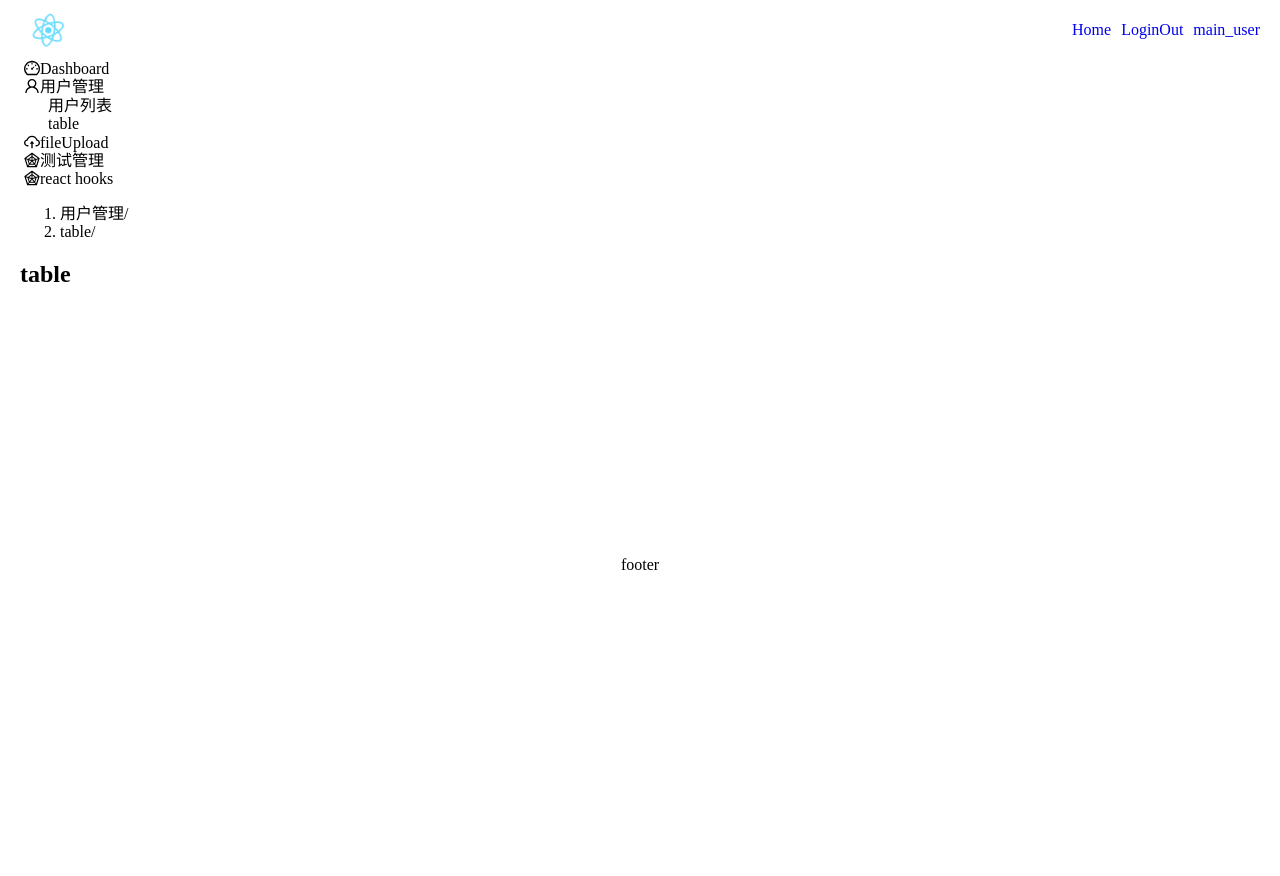
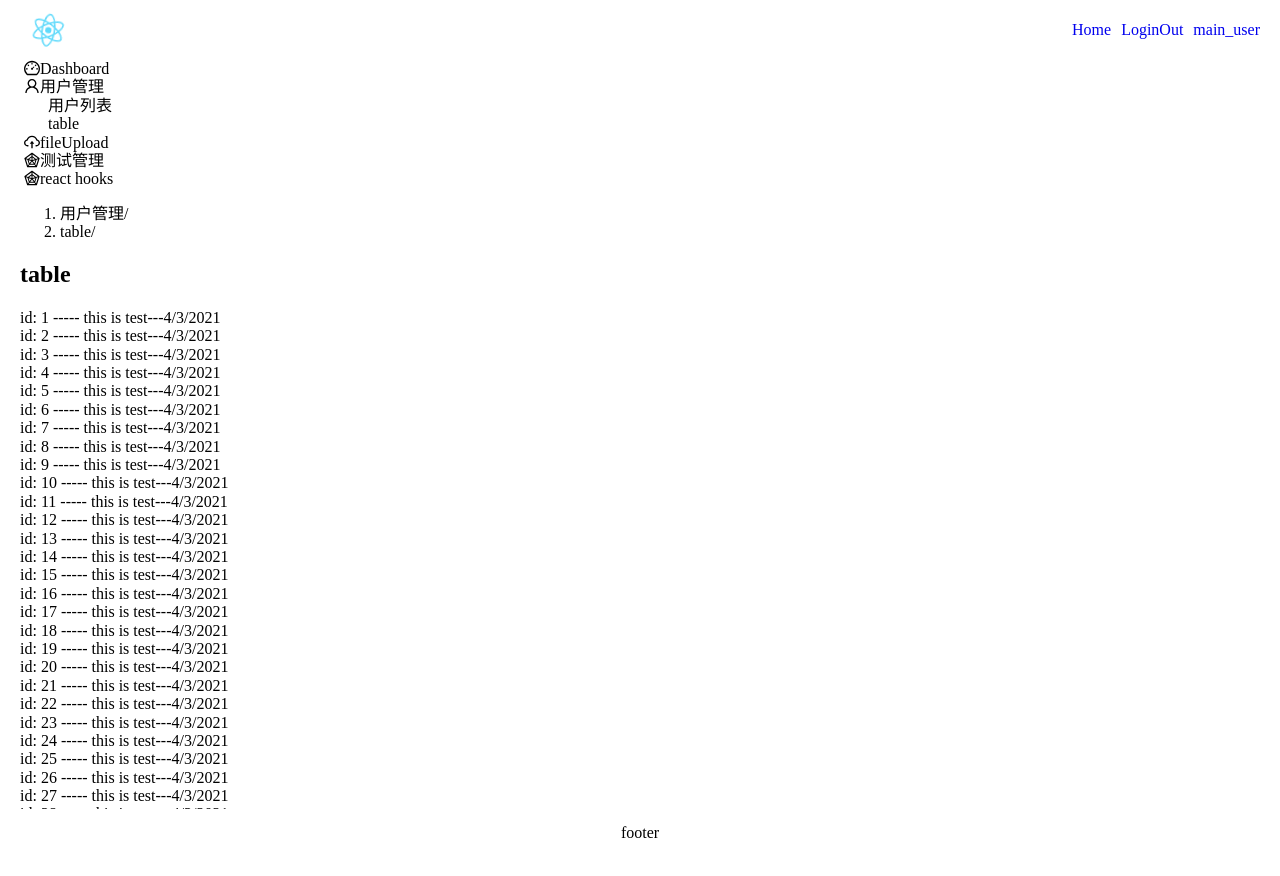
Before and after one commit to qinsong77/vite-react, a React (Vite) app: page /main/user/table in a window 1280 px wide. Shown: the top 876 px of the page. Built offline with nearby package versions, Linux system fonts and the light colour scheme; sample sign-in values are in the browser's storage.

Commit message:
feat: add demo

```diff
--- a/src/common/utils.js
+++ b/src/common/utils.js
@@ -4,3 +4,6 @@ export const formatDate = (date, template = 'YYYY-MM-DD HH:mm:ss') => {
 	if (!date) return date
 	return dayJs(date, template)
 }
+export const debounce = () => {
+
+}
--- /dev/null
+++ b/src/components/pullUpLoad.tsx
@@ -0,0 +1,38 @@
+import React, { useEffect, useRef, useState } from 'react'
+import { Simulate } from 'react-dom/test-utils'
+
+type Props = {
+    getList: () => Promise<any>,
+    addData: (any) => void,
+    children: React.ReactNode,
+    height: number,
+    distance?: number
+}
+
+export default function UsePullUpLoadMore({ height, children, getList, addData, distance = 20 }: Props) {
+    const [loading, setLoading] = useState(false)
+    const ref = useRef(null)
+    console.log('render')
+    function onscroll(e) {
+        const clientHeight = ref.current.clientHeight
+        const scrollTop = ref.current.scrollTop
+        const scrollHeight = ref.current.scrollHeight
+        if (!loading && (scrollTop + clientHeight >= (scrollHeight - distance))) {
+            setLoading(true)
+            getList()
+                .then(res => {
+                    addData(res)
+                    setLoading(false)
+                })
+        }
+    }
+
+    return (
+        <div ref={ref} style={{ height: height + 'px', overflow: 'auto' }} onScroll={onscroll}>
+            {children}
+            {
+                loading && <p style={{ color: 'red' }}>加载中</p>
+            }
+        </div>)
+
+}
--- a/src/views/main/table.tsx
+++ b/src/views/main/table.tsx
@@ -1,8 +1,46 @@
-import React from 'react'
+import React, { useState } from 'react'
+import UsePullUpLoadMore from '@components/pullUpLoad'
 
+// import UsePullUpLoadMore from '@components/pullUpLoad'
 function Table() {
+	const [data, setData ] = useState(function () {
+		const res = []
+		for(let i = 0; i < 100; i ++) {
+			res.push({
+				id: i + 1,
+				date: new Date().toLocaleDateString(),
+				text: 'this is test'
+			})
+		}
+		return res
+	})
+	function addData(data) {
+		setData(prevState => [...prevState, ...data])
+	}
+	function getList() {
+		return new Promise(resolve => {
+			const res = []
+			for(let i = 0; i < 20; i ++) {
+				res.push({
+					id: data.length + 1 + i,
+					date: new Date().toLocaleDateString(),
+					text: 'this is test'
+				})
+			}
+			setTimeout(() => {
+				resolve(res)
+			}, 2000)
+		})
+	}
 	return (
-		<h2>table</h2>
+		<div>
+			<h2>table</h2>
+			<UsePullUpLoadMore getList={getList} addData={addData} height={500}>
+				{
+					data.map(v => <p key={v.id}> id: { v.id} ----- { v.text + '---' + v.date }</p>)
+				}
+			</UsePullUpLoadMore>
+		</div>
 	)
 }
 
--- a/src/views/main/test/Keep-Alive/index.tsx
+++ b/src/views/main/test/Keep-Alive/index.tsx
@@ -25,12 +25,6 @@ function App() {
 						<Counter/>
 					</KeepAlive>
 				)}
-				<hr/>
-				{show && (
-					<KeepAlive id='Test2'>
-						<Counter/>
-					</KeepAlive>
-				)}
 			</div>
 		</AliveScope>
 	)
```
Also changed, not shown: src/views/main/test/Virtual-List/List-View.tsx (+8 -8 lines), src/components/pullDownRefresh.tsx (added).
